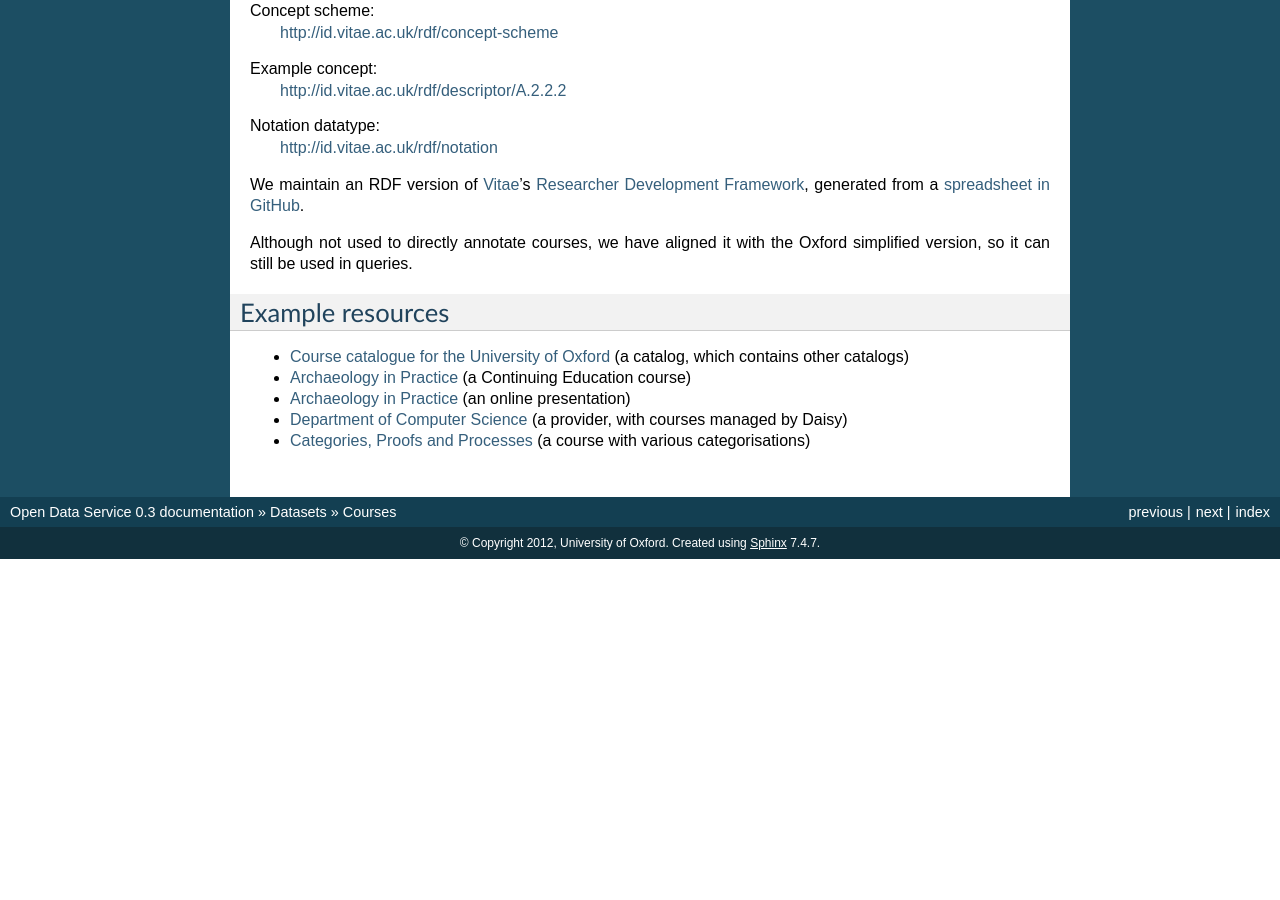
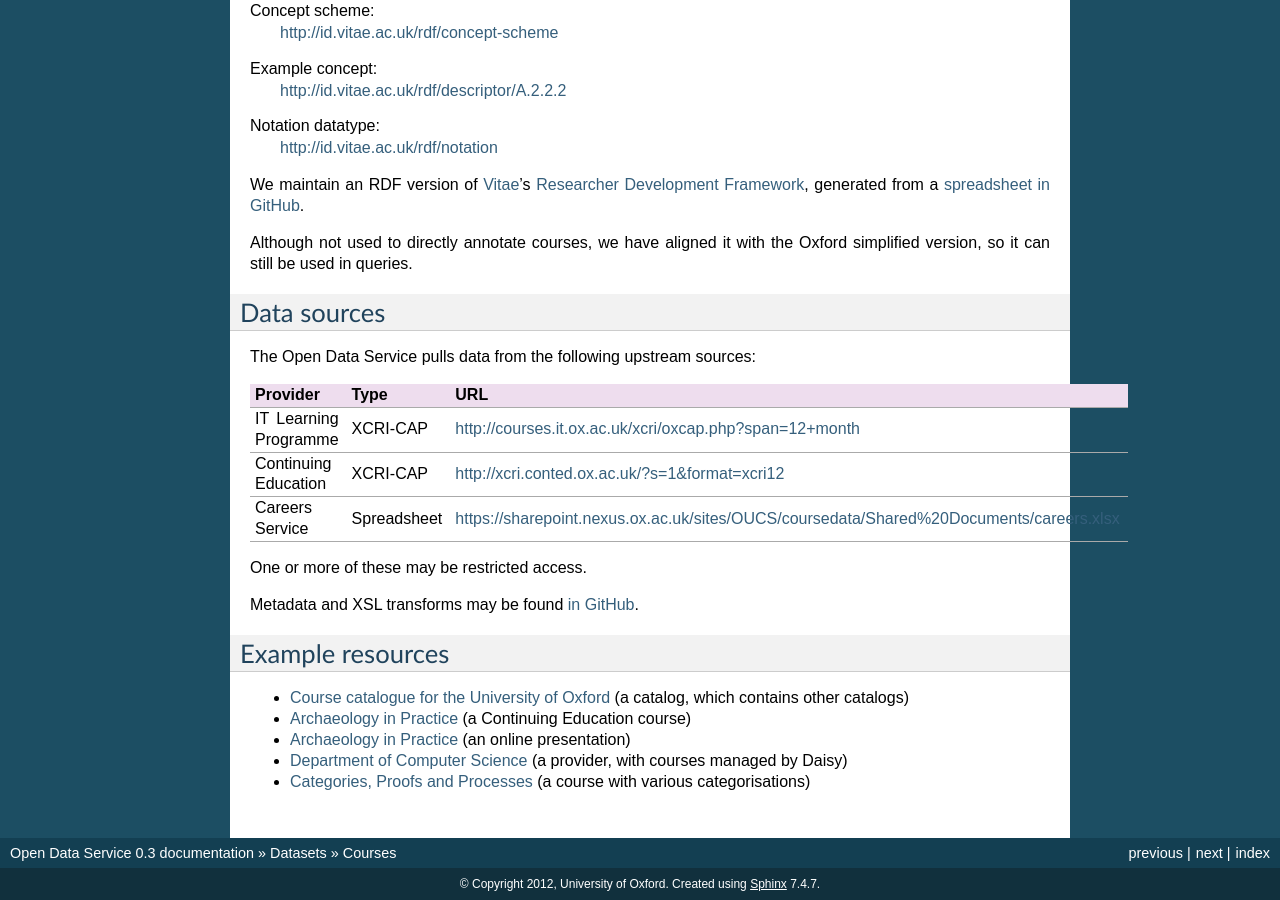
Before and after one commit to ox-it/dataox, a Sphinx documentation site: the page built from userdocs/source/datasets/courses.rst, in a window 1280 px wide and 900 px high, scrolled down 2772 px. Built offline with Sphinx 7.4.7, drawn with Linux system fonts in a browser that asks for light colours; before the commit the page ends 3331 px from its top, so only the background shows below that.

Commit message:
Added documentation about data sources.

```diff
--- a/userdocs/source/datasets/courses.rst
+++ b/userdocs/source/datasets/courses.rst
@@ -188,6 +188,24 @@ Although not used to directly annotate courses, we have aligned it with the
 Oxford simplified version, so it can still be used in queries.
 
 
+Data sources
+------------
+
+The Open Data Service pulls data from the following upstream sources:
+
+===================== =========== =======================================================================================
+Provider              Type        URL
+===================== =========== =======================================================================================
+IT Learning Programme XCRI-CAP    http://courses.it.ox.ac.uk/xcri/oxcap.php?span=12+month
+Continuing Education  XCRI-CAP    http://xcri.conted.ox.ac.uk/?s=1&format=xcri12
+Careers Service       Spreadsheet https://sharepoint.nexus.ox.ac.uk/sites/OUCS/coursedata/Shared%20Documents/careers.xlsx
+===================== =========== =======================================================================================
+
+One or more of these may be restricted access.
+
+Metadata and XSL transforms may be found `in GitHub
+<https://github.com/ox-it/dataox/tree/master/dataox/static/datasets>`_.
+
 Example resources
 -----------------
 
```
